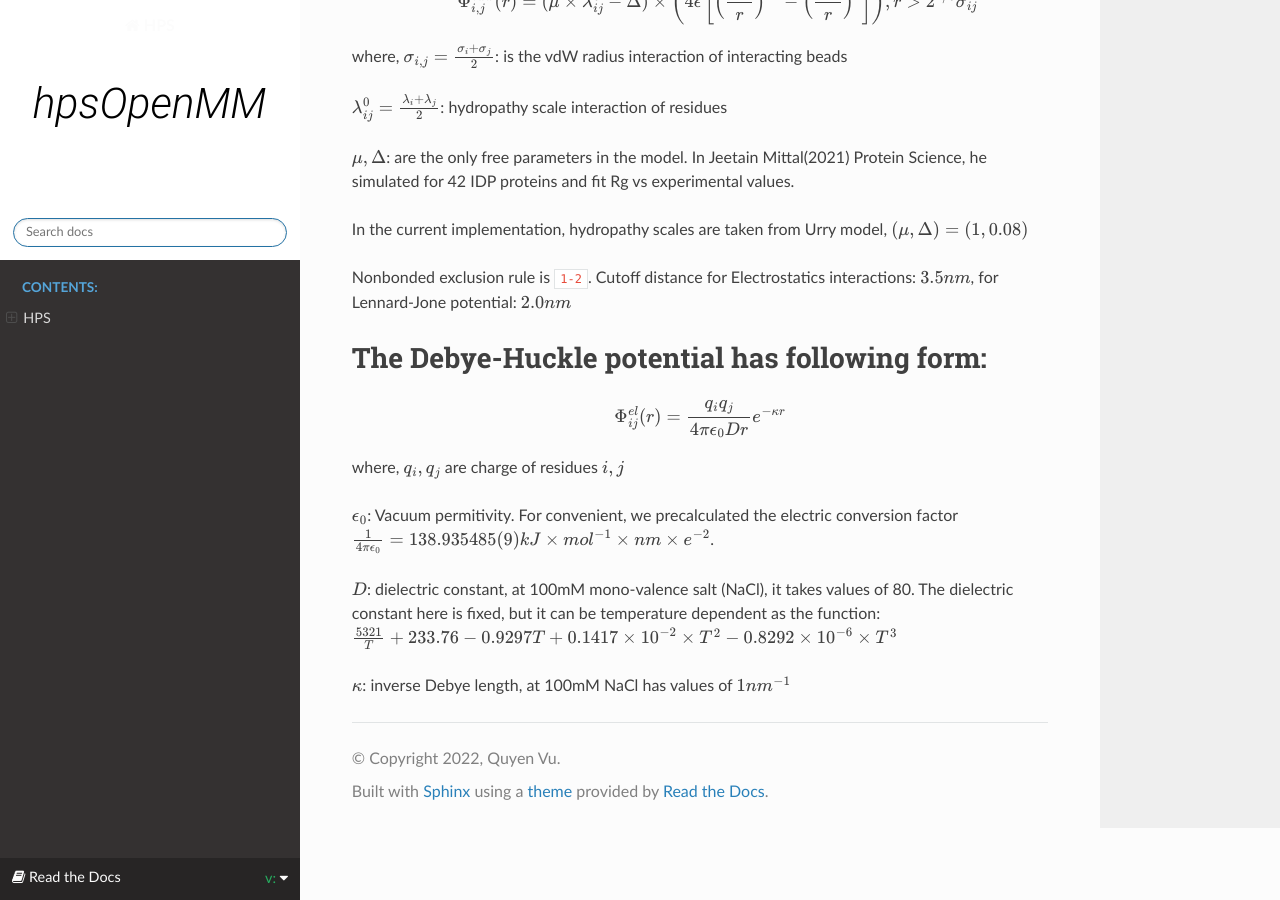
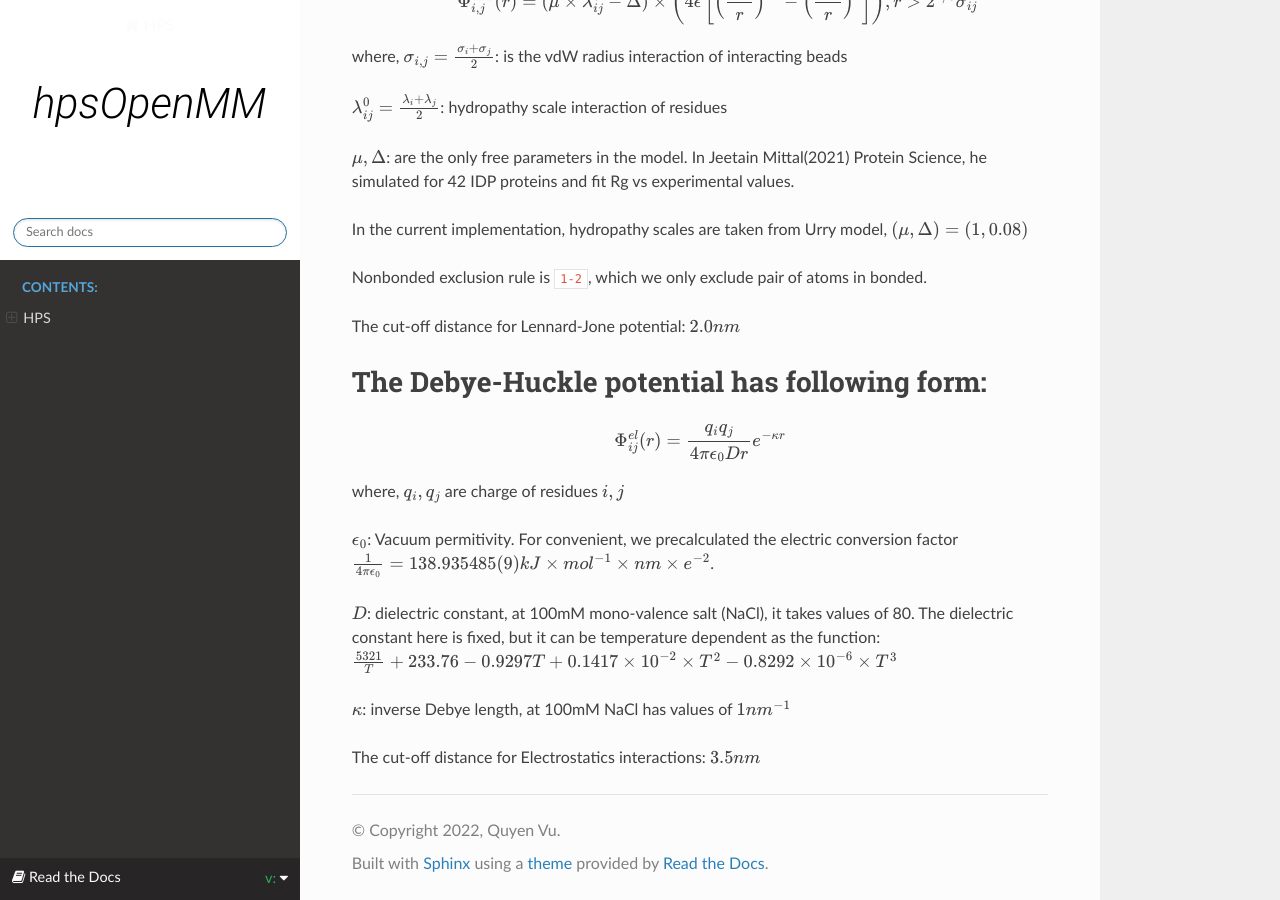
Before and after one commit to vuqv/cosmo, a Sphinx documentation site: the page built from docs/sections/models.rst, in a window 1280 px wide and 900 px high, scrolled down 1085 px. Built offline with Sphinx 7.4.7 and the Read the Docs theme 2.0.0, drawn with Linux system fonts in a browser that asks for light colours.

Commit message:
update documentation

```diff
--- a/docs/sections/introduction.rst
+++ b/docs/sections/introduction.rst
@@ -12,7 +12,9 @@ hps is divided in three main classes:
 
 The first class, :code:`geometry`, contains methods to calculate the geometrical parameters from the input structures.
 It's not useful in current need of simulation method.
+
 The second class, :code:`models`, allows to easily set up CG models.
+
 The third class, :code:`system`, is the main class that holds all the methods to define, modify and create CG system to be simulated with OpenMM.
 
 The library is open-source and offers flexibility to simulate IDPs.
--- a/docs/sections/models.rst
+++ b/docs/sections/models.rst
@@ -47,8 +47,9 @@ where, :math:`\sigma_{i,j}=\frac{\sigma_i+\sigma_j}{2}`: is the vdW radius inter
 
 In the current implementation, hydropathy scales are taken from Urry model, :math:`(\mu, \Delta) = (1, 0.08)`
 
-Nonbonded exclusion rule is :code:`1-2`.
-Cutoff distance for Electrostatics interactions: :math:`3.5 nm`, for Lennard-Jone potential: :math:`2.0 nm`
+Nonbonded exclusion rule is :code:`1-2`, which we only exclude pair of atoms in bonded.
+
+The cut-off distance for Lennard-Jone potential: :math:`2.0 nm`
 
 The Debye-Huckle potential has following form:
 ++++++++++++++++++++++++++++++++++++++++++++++
@@ -65,3 +66,5 @@ The dielectric constant here is fixed, but it can be temperature dependent as th
 :math:`\frac{5321}{T}+233.76-0.9297T+0.1417\times 10^{-2}\times T^2 - 0.8292\times 10^{-6}\times T^3`
 
 :math:`\kappa`: inverse Debye length, at 100mM NaCl has values of :math:`1 nm^{-1}`
+
+The cut-off distance for Electrostatics interactions: :math:`3.5 nm`
```
